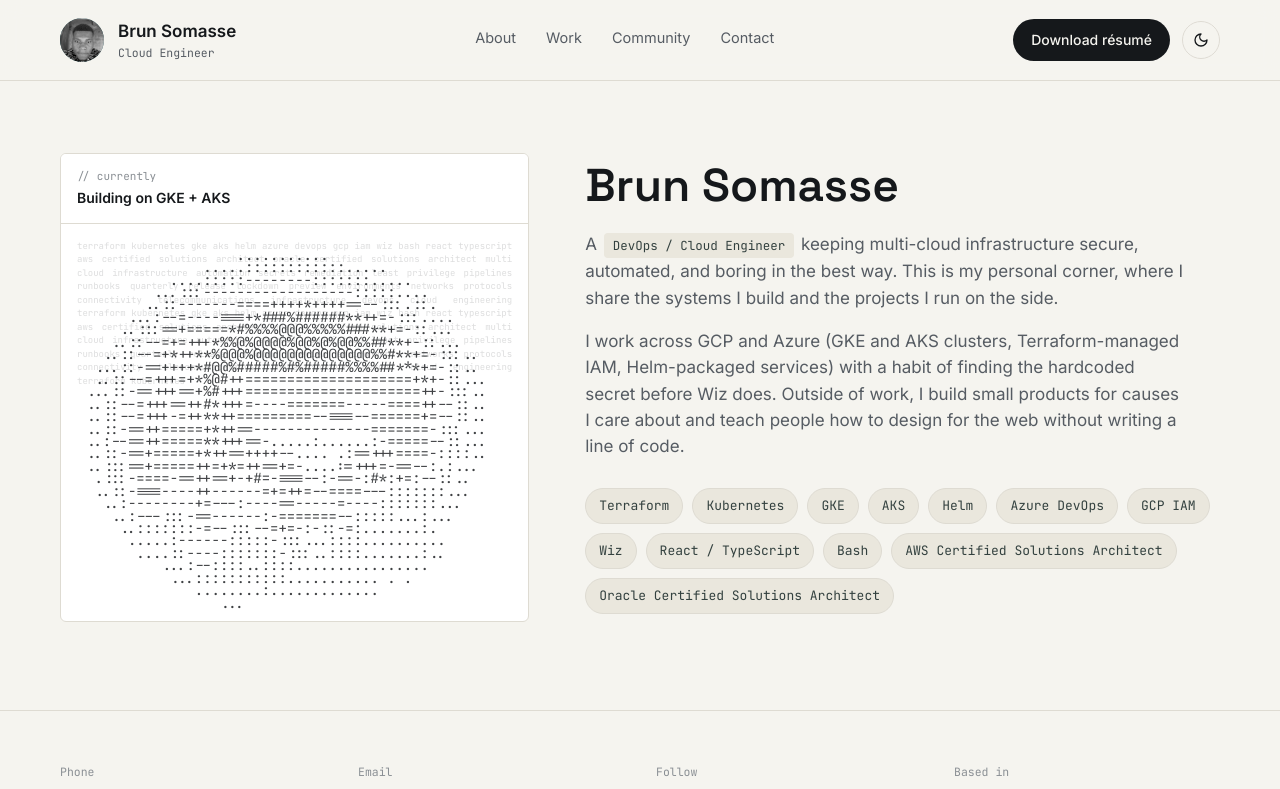
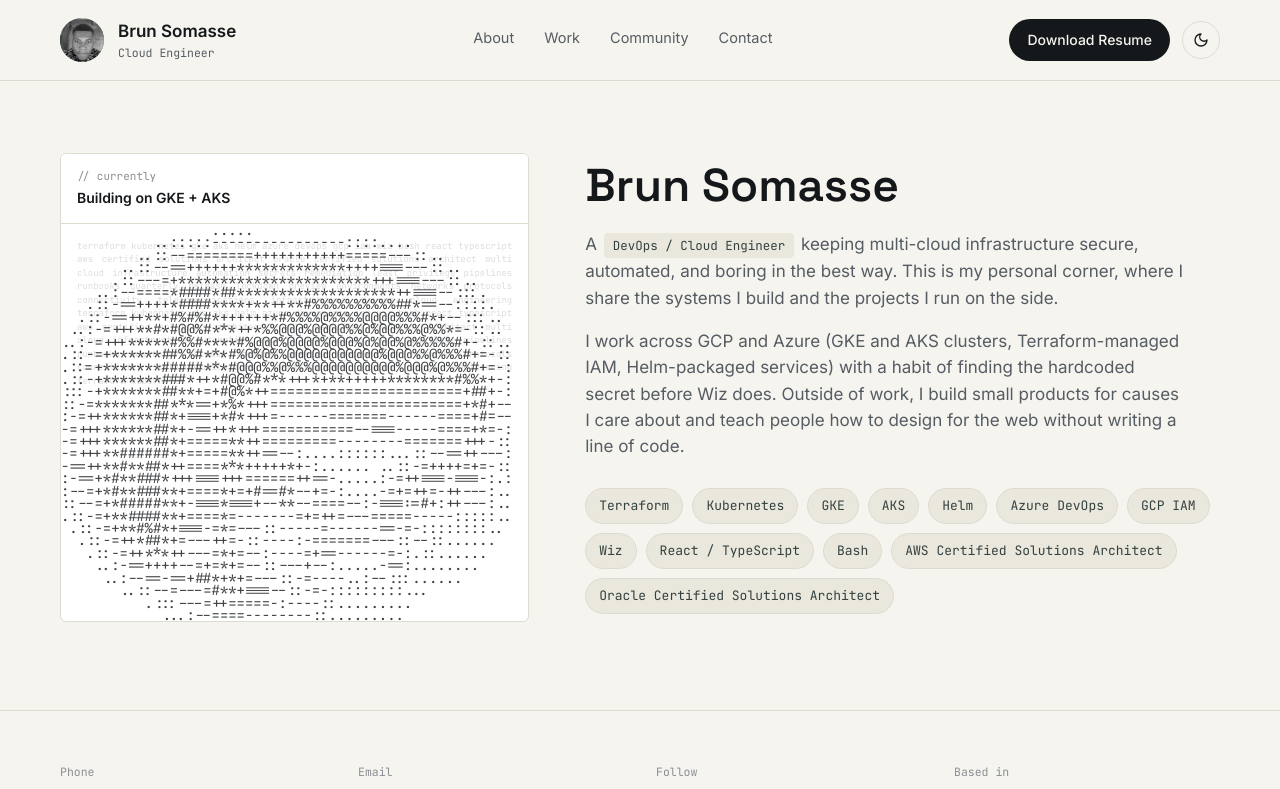
Before and after one commit to brunsomasse/brun-portfolio, a React (Vite) app: page / in a window 1280 px wide. Shown: the top 789 px of the page. Built offline with nearby package versions, Linux system fonts and the light colour scheme.

Commit message:
Fill ASCII portrait frame, wire resume link, replace WEBDEV with Remote

```diff
--- a/src/components/Header.jsx
+++ b/src/components/Header.jsx
@@ -84,7 +84,9 @@
 
         <div style={{ display: "flex", alignItems: "center", gap: 12, flex: "none" }}>
           <a
-            href="#"
+            href="https://drive.google.com/file/d/1WwUmJ0PrNw4KNuiQYWLgwIybF4RC8gzY/view?usp=sharing"
+            target="_blank"
+            rel="noopener noreferrer"
             className="bp-resume"
             style={{
               padding: "10px 18px",
@@ -96,7 +98,7 @@
               color: dark ? t.accentInk : t.bg,
             }}
           >
-            Download résumé
+            Download Resume
           </a>
           <button
             onClick={() => setDark(!dark)}
--- a/src/theme.js
+++ b/src/theme.js
@@ -47,38 +47,38 @@
 export const ROLE_TITLES = ["DevOps Engineer", "Cloud Engineer", "Telecommunications Engineer"];
 
 export const AVATAR_ASCII_ROWS = [
-  "                                                      ",
-  "                                                      ",
-  "                     ...........                      ",
-  "                 .....::::::::::::.....               ",
-  "             ....:::::--------:::::::.....            ",
-  "           ...:::------------------:::::....          ",
-  "          ..::-------====++++*++++==--:::.::.         ",
-  "        ...:--=----===+*###%######**++=-:::....       ",
-  "       ..:::==+=====*#%%%%@@@%%%%%###**+=-::...       ",
-  "      ..::--=+=+++*%%@%@@@@%@@%@%@@%%##**+-::...      ",
-  "     ..::--=+*++**%@@@%@@@@@@@@@@@@@@%%#**+=-:::..    ",
-  "    ...::-==++++*#@@%#####%#%#####%%%%##***+=-::..    ",
-  "    ..::--=+++=+*%@#++====================+*+-::...   ",
-  "   ...::-==+++==+%#+++=====================++-:::..   ",
-  "   ..::--=+++==++#*+++=----=======-----====++--::..   ",
-  "   ..::--=+++-=++**++=========--===--======+=--::..   ",
-  "   ..::-==++=====+*++==--------------=======-:::...   ",
-  "   ..:--==++=====**+++==-.....:......:-=====--::...   ",
-  "   ..::-==+=====+*++==++++--.... .:==+++====-::::..   ",
-  "   ..:::==+=====++=+*=++==+=-....:=+++=-==--:.:...    ",
-  "    .:::-====-==++==+-+#=-===--:-==-:#*:+=:--::..     ",
-  "    ..::-===----++------=+=++=--====---:::::::...     ",
-  "     ..:--------+=---:----==-----=----:::::::...      ",
-  "      ..:---:::-==------:-=======--:::::...:...       ",
-  "       ..:::::::-=--:::--=+=-:-::-=:.......:.         ",
-  "        .....:------:::::-:::...::::..........        ",
-  "         ....::----:::::::-:::..::::.......:..        ",
-  "            ...:--::::..::::................          ",
-  "             ...:::::::::::........... . .            ",
-  "                ........:.............                ",
-  "                   ...                                ",
-  "                                                      ",
+  "                  .....                               ",
+  "           ..:::::----------------::::....            ",
+  "         ..::--========+++++++++++=====---::..        ",
+  "       ..::--==++++++*************++++===---::..      ",
+  "      .::---=+***********************+++===---::..    ",
+  "    ..:--====*####*##*******************++===--:::.   ",
+  "   .::-==++++*####****+**++**#%%%%%%%%%%##*==--::::.  ",
+  "  .::-==++**+#%#%#*++++++*#%%%%@%%%%@@@@%%%#*+--:::.. ",
+  " ..:-=+++**#*#@@%#***++*%%@@@%@@@@%%@%@@%%%@%%*=-::.. ",
+  "..:-=+++*****#%%#****#%@@@%@@@@%@@@%@%@@%@%%%%%#+-::..",
+  ".::-=+******##%%#***#%@%@%%@@@@@@@@@@@%@@@%%@%%%#+=-::",
+  ".::=+*******#####***#@@@%%@%%%@@@@@@@@@@%@@@%@%%%#+=-:",
+  ".::-+*******###*++*#@@%#***+++*+**+++++********#%%*+-:",
+  ":::-+*******##**+=+#@%*++=======================+##+-:",
+  "::-=*******##***==+*%*+++=======================+*#+--",
+  ":-=++******##*+===+*#*+++=------=======------====+#=--",
+  "-=+++******##*+-==++*+++===========--===-----====+*=-:",
+  "-=+++******##*+=====**++=========--------=======+++-::",
+  "-=+++**######*+=====**++==--:....::::::...::--==++---:",
+  "-==++**#**##*++====***+++++*+-:...... ..::-=++++=+=-::",
+  ":-==+*#**###*+++===+++======++==-.....:-=++===-===-:.:",
+  ":--=+*#**###**+====*+=+#==#*--+=-:....-=+=++=-++---:..",
+  "::--=+*#####**+-===*===+--**--====--:-===:=#+:++---:..",
+  ".::-=+**####**+====*=-------=+=++=---=====-----:::::..",
+  " .::-=+**#%#*+===-=*=---::-----=------==-=-::::::::.. ",
+  "  .::-=++*##*+=---++=-::----:-=======---::--::......  ",
+  "   .::-=++***++---=*+=--:----=+==------=-:.::......   ",
+  "    ..:-==++++--=+=*+=--::---+--:.....-==:........    ",
+  "     ..:--==-==+##*+*+=---::-=----..:--:::......      ",
+  "       ..::--=---=#**+===--::-=-:::::::::...          ",
+  "          .:::---=++=====-:----::.........            ",
+  "            ...:--====--------::.........             ",
 ];
 
 export const SKILLS = [
@@ -93,14 +93,14 @@
     title: "GCP IAM least-privilege migration",
     desc: "Consolidated sprawling GCP IAM grants into custom least-privilege roles managed entirely through Terraform, closing a long-running audit gap.",
     tags: ["Terraform", "GCP IAM", "Security"],
-    meta: "WEBDEV-1798",
+    meta: "Remote-1798",
   },
   {
     index: "02",
     title: "Hardcoded secrets remediation",
     desc: "Worked through Wiz findings to strip hardcoded secrets from Helm charts and git history, starting with the devops tier before rolling out through UAT and prod.",
     tags: ["Wiz", "Helm", "Git"],
-    meta: "WEBDEV-2255/56",
+    meta: "Remote-2255/56",
   },
   {
     index: "03",
```
